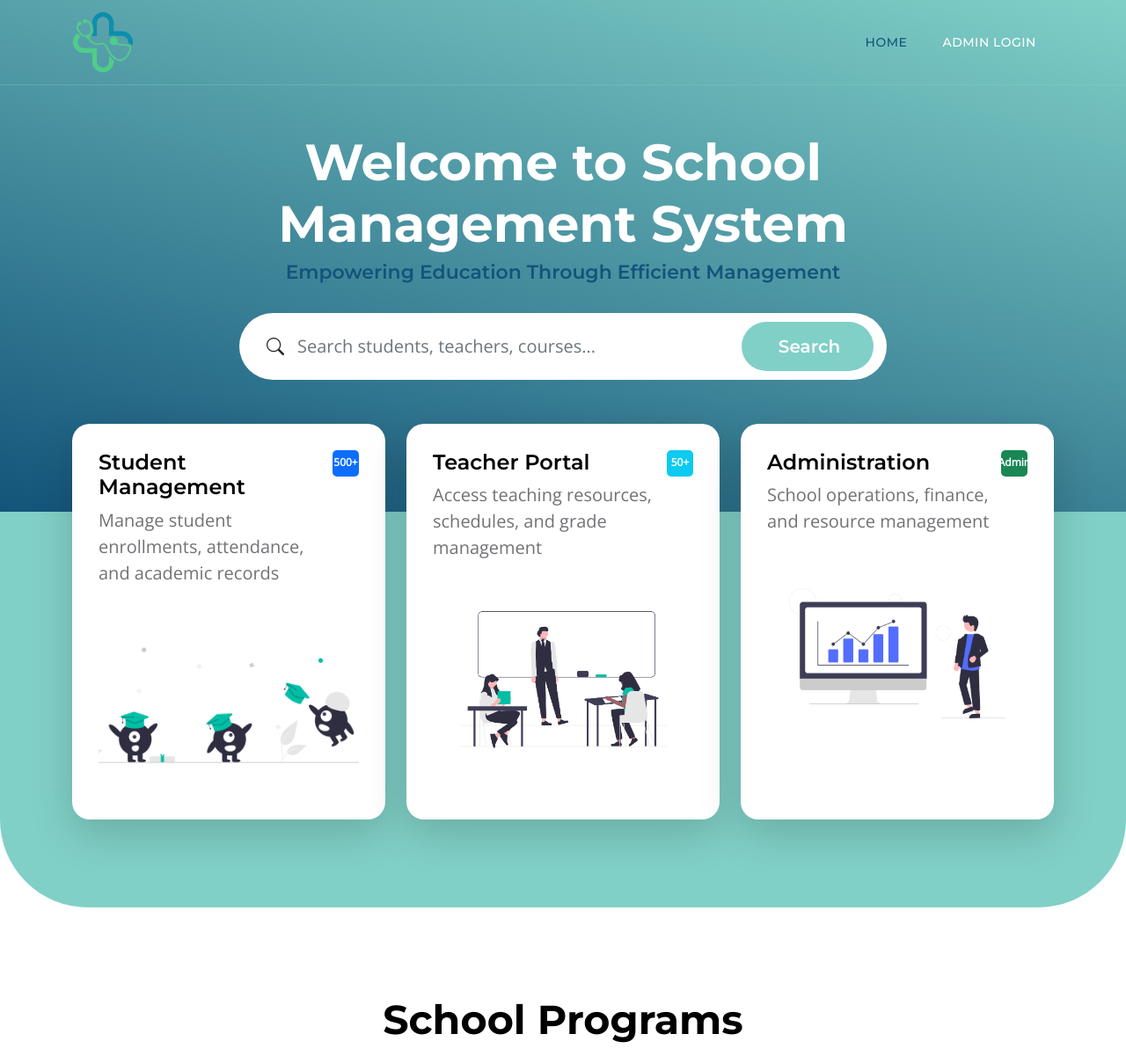
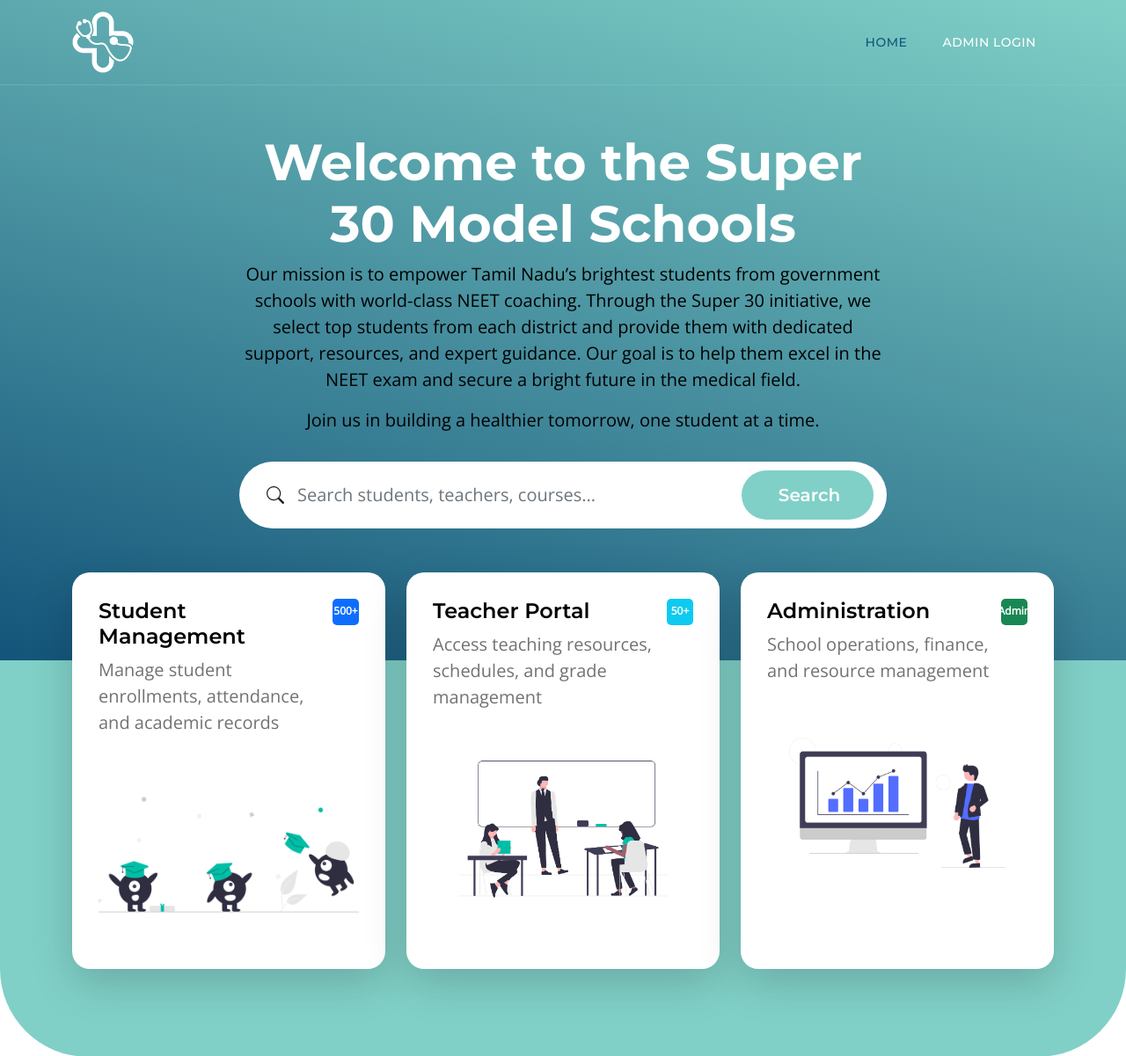
Before and after one commit to tamizhkamal/School-Management, a Django app: page / in a window 1280 px wide. Shown: the top 1201 px of the page at 88% size. Run offline with Django 3.2, Linux system fonts and the light colour scheme; some libraries are stand-ins or nearby versions.

Commit message:
logo content and address changes

```diff
--- a/members/templates/base.html
+++ b/members/templates/base.html
@@ -92,7 +92,7 @@
                 <div class="container">
                     <!-- Left Side Brand -->
                     <a class="navbar-brand" href="{% url 'home_page' %}">
-                        <img src="{% static 'images/logo/logo_03.png' %}" alt="School Management System" width="70" height="70">
+                        <img src="{% static 'images/logo/logo_l.png' %}" alt="School Management System" width="70" height="70">
                         {% comment %} <i class="bi-back"></i>
                         <span>Topic</span> {% endcomment %}
                     </a>
@@ -189,7 +189,7 @@
                             </ul>
                         </div>
 
-                        <p class="copyright-text mt-lg-5 mt-4">Copyright © 2048 Guna Arts & Star Tamizha Info Tech. All rights reserved.
+                        <p class="copyright-text mt-lg-5 mt-4">Copyright © 2048 Guna Arts Solutions & Star Tamizha Info Tech. All rights reserved.
 
                     </div>
 
--- a/members/templates/index.html
+++ b/members/templates/index.html
@@ -6,9 +6,11 @@
         <div class="container">
             <div class="row">
                 <div class="col-lg-8 col-12 mx-auto">
-                    <h1 class="text-white text-center">Welcome to School Management System</h1>
-                    <h6 class="text-center">Empowering Education Through Efficient Management</h6>
+                    <h1 class="text-white text-center">Welcome to the Super 30 Model Schools</h1>
+                    <p class="text-center" style="color: black;">Our mission is to empower Tamil Nadu’s brightest students from government schools with world-class NEET coaching. Through the Super 30 initiative, we select top students from each district and provide them with dedicated support, resources, and expert guidance. Our goal is to help them excel in the NEET exam and secure a bright future in the medical field.
+</p>
 
+                    <p class="text-center" style="color: black;">Join us in building a healthier tomorrow, one student at a time.</p>
                     <form method="get" class="custom-form mt-4 pt-2 mb-lg-0 mb-5" role="search">
                         <div class="input-group input-group-lg">
                             <span class="input-group-text bi-search" id="basic-addon1"></span>
@@ -416,7 +418,7 @@
     </section>
 
 
-    <section class="contact-section section-padding section-bg" id="">
+    <section class="contact-section section-padding section-bg" id="contact">
         <div class="container">
             <div class="row">
 
@@ -424,55 +426,58 @@
                     <h2 class="mb-5">Get in touch</h2>
                 </div>
 
+                <!-- Google Map -->
                 <div class="col-lg-5 col-12 mb-4 mb-lg-0">
-                    <iframe class="google-map" src="https://www.google.com/maps/embed?pb=!1m18!1m12!1m3!1d2595.065641062665!2d-122.4230416990949!3d37.80335401520422!2m3!1f0!2f0!3f0!3m2!1i1024!2i768!4f13.1!3m3!1m2!1s0x80858127459fabad%3A0x808ba520e5e9edb7!2sFrancisco%20Park!5e1!3m2!1sen!2sth!4v1684340239744!5m2!1sen!2sth" width="100%" height="250" style="border:0;" allowfullscreen="" loading="lazy" referrerpolicy="no-referrer-when-downgrade"></iframe>
+                    <iframe
+                        class="google-map"
+                        src="https://www.google.com/maps/embed?pb=!1m18!1m12!1m3!1d3918.207715744301!2d78.81593637460506!3d10.786695889370975!2m3!1f0!2f0!3f0!3m2!1i1024!2i768!4f13.1!3m3!1m2!1s0x3baaf57cfad6f9d5%3A0x4ee741a4b504ddcf!2sModel%20School%2C%20Tiruchirappalli%2C%20Tamil%20Nadu%20620015!5e0!3m2!1sen!2sin!4v1730995000000!5m2!1sen!2sin"
+                        width="100%" height="250" style="border:0;" allowfullscreen="" loading="lazy"
+                        referrerpolicy="no-referrer-when-downgrade">
+                    </iframe>
                 </div>
 
-                <div class="col-lg-3 col-md-6 col-12 mb-3 mb-lg- mb-md-0 ms-auto">
-                    <h4 class="mb-3">Head office</h4>
+                <!-- Trichy Office -->
+                <div class="col-lg-3 col-md-6 col-12 mb-3 mb-lg-0 mb-md-0 ms-auto">
+                    <h4 class="mb-3">Head Office</h4>
 
-                    <p>Bay St &amp;, Larkin St, San Francisco, CA 94109, United States</p>
+                    <p>State Center For Medical Education,<br>
+                    Model School,<br>
+                    Tuvakudi, Trichy,<br>
+                    Tamil Nadu - 620015</p>
 
                     <hr>
 
                     <p class="d-flex align-items-center mb-1">
                         <span class="me-2">Phone</span>
-
-                        <a href="tel: 305-240-9671" class="site-footer-link">
-                            305-240-9671
+                        <a href="tel:+91-9876543210" class="site-footer-link">
+                            +91 98765 43210
                         </a>
                     </p>
 
                     <p class="d-flex align-items-center">
                         <span class="me-2">Email</span>
-
-                        <a href="mailto:info@company.com" class="site-footer-link">
-                            info@company.com
+                        <a href="mailto:info@scme.edu.in" class="site-footer-link">
+                            info@scme.edu.in
                         </a>
                     </p>
                 </div>
 
+                <!-- Optional Second Office (You can remove this block if not needed) -->
                 <div class="col-lg-3 col-md-6 col-12 mx-auto">
-                    <h4 class="mb-3">Dubai office</h4>
+                    <h4 class="mb-3">Branch Office</h4>
 
-                    <p>Burj Park, Downtown Dubai, United Arab Emirates</p>
+                    <p>Coming Soon</p>
 
                     <hr>
 
                     <p class="d-flex align-items-center mb-1">
                         <span class="me-2">Phone</span>
-
-                        <a href="tel: 110-220-3400" class="site-footer-link">
-                            110-220-3400
-                        </a>
+                        <a href="#" class="site-footer-link">—</a>
                     </p>
 
                     <p class="d-flex align-items-center">
                         <span class="me-2">Email</span>
-
-                        <a href="mailto:info@company.com" class="site-footer-link">
-                            info@company.com
-                        </a>
+                        <a href="#" class="site-footer-link">—</a>
                     </p>
                 </div>
 
@@ -480,4 +485,5 @@
         </div>
     </section>
 
+
 {% endblock %}
```
Also changed, not shown: static/images/logo/logo_l.png (added).
